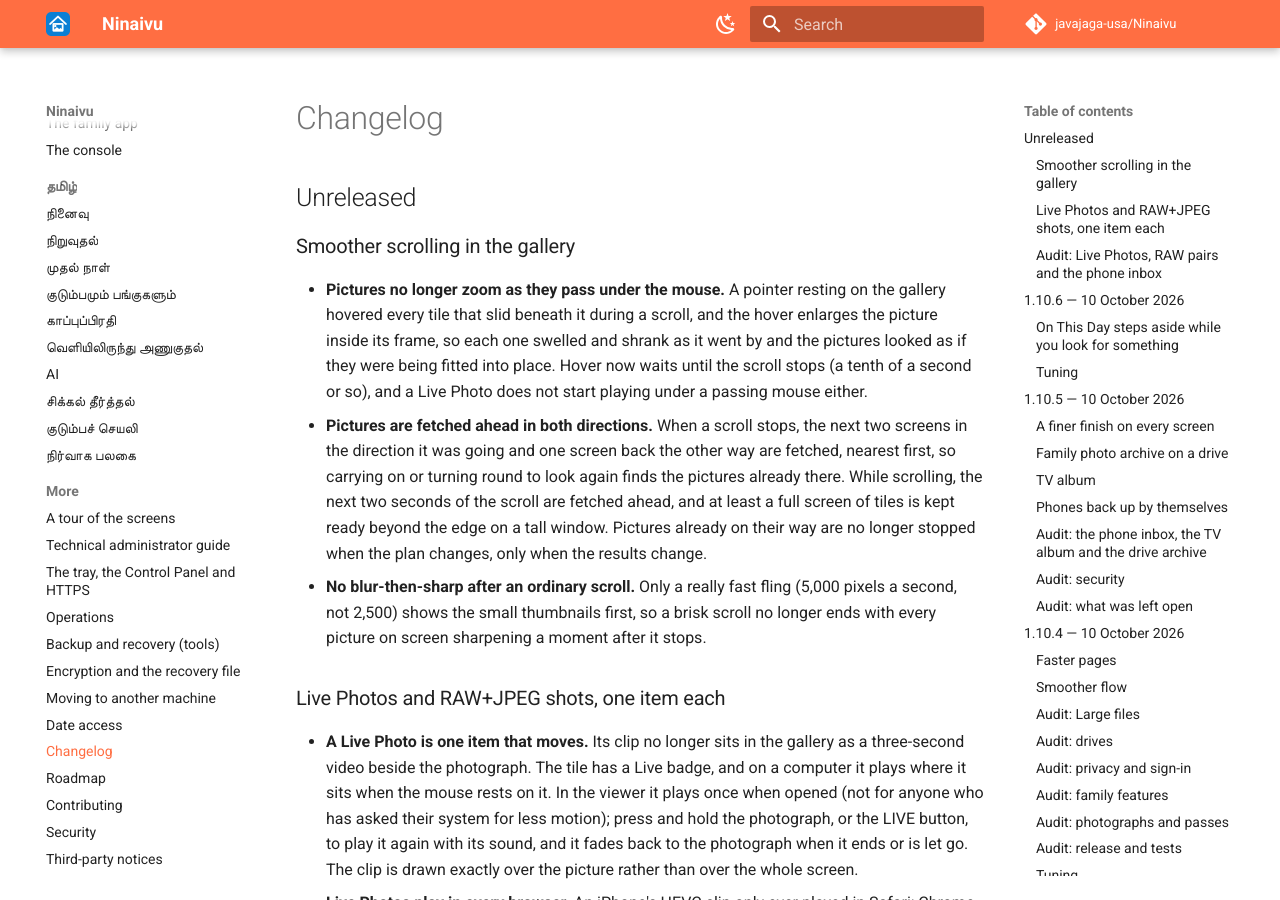
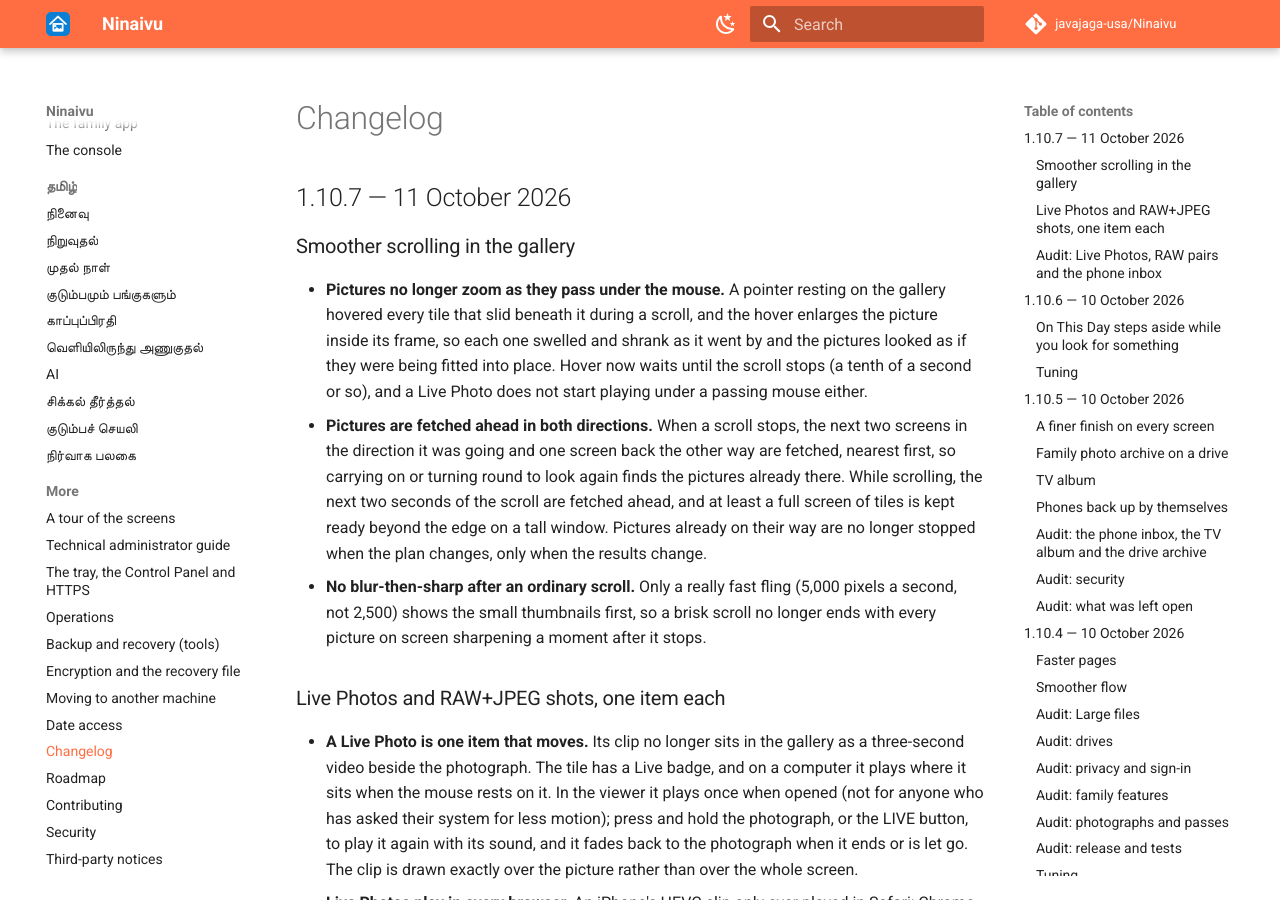
Before and after one commit to javajaga-usa/Ninaivu, an MkDocs documentation site: the page built from docs/CHANGELOG.md, in a window 1280 px wide and 900 px high. Built offline with MkDocs 1.6.1 and Material for MkDocs 9.7.7, drawn with Linux system fonts in a browser that asks for light colours; comment, search, counter and statistics services are not loaded.

Commit message:
Release 1.10.7
Co-Authored-By: Claude Opus 5.5 (1M context) <noreply@anthropic.com>
Claude-Session: https://claude.ai/code/session_01UVonf3LovihHxGAeMzkTaC

```diff
--- a/docs/CHANGELOG.md
+++ b/docs/CHANGELOG.md
@@ -1,6 +1,6 @@
 # Changelog
 
-## Unreleased
+## 1.10.7 — 11 October 2026
 
 ### Smoother scrolling in the gallery
 
--- a/ninaivu/__init__.py
+++ b/ninaivu/__init__.py
@@ -46,7 +46,7 @@ from flask import Flask, g, jsonify, request
 from .server.config import Config
 from . import extensions
 
-__version__ = "1.10.6"
+__version__ = "1.10.7"
 APP_NAME = "Ninaivu"
 TAGLINE = "Your family's media, at home."
 #: Who holds the copyright, shown in About and the console. The licence stays
```
Also changed, not shown: README.md (+1 -1 lines), docs/index.md (+1 -1 lines), 2 other files.
